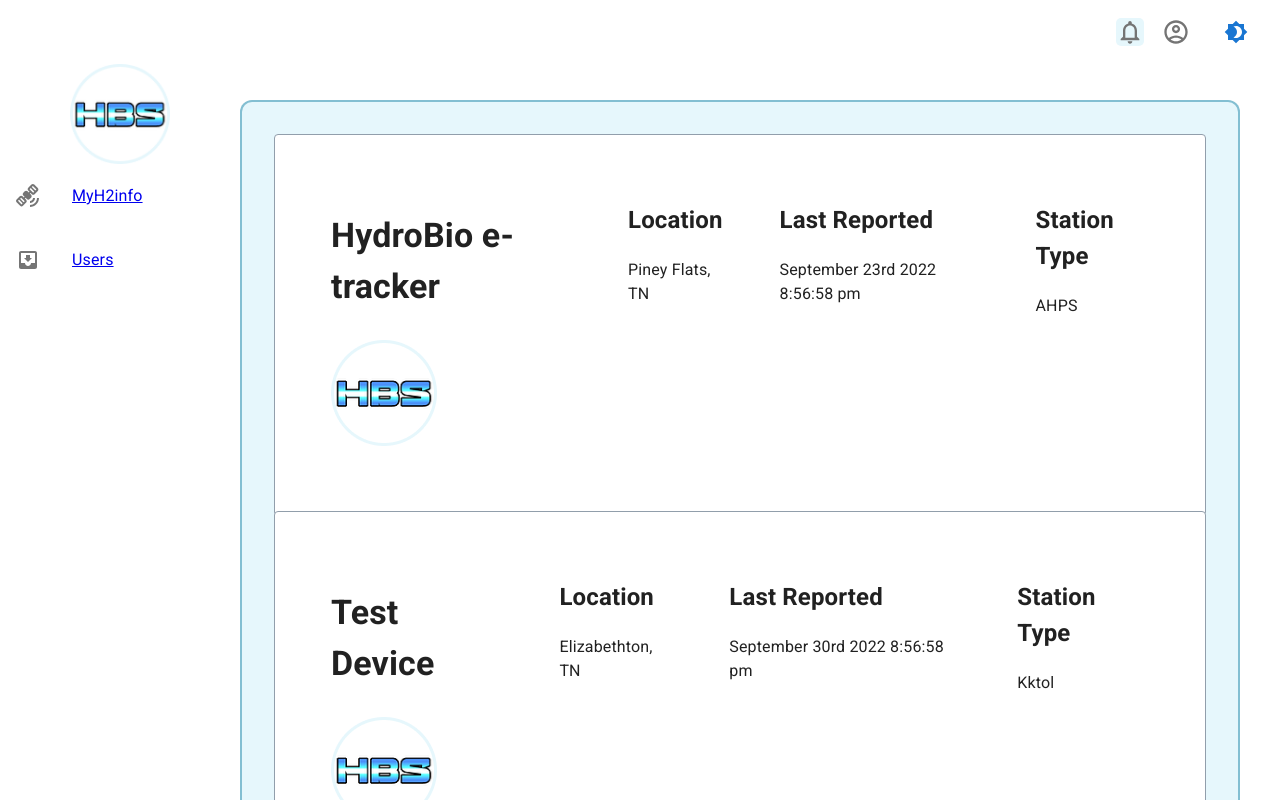
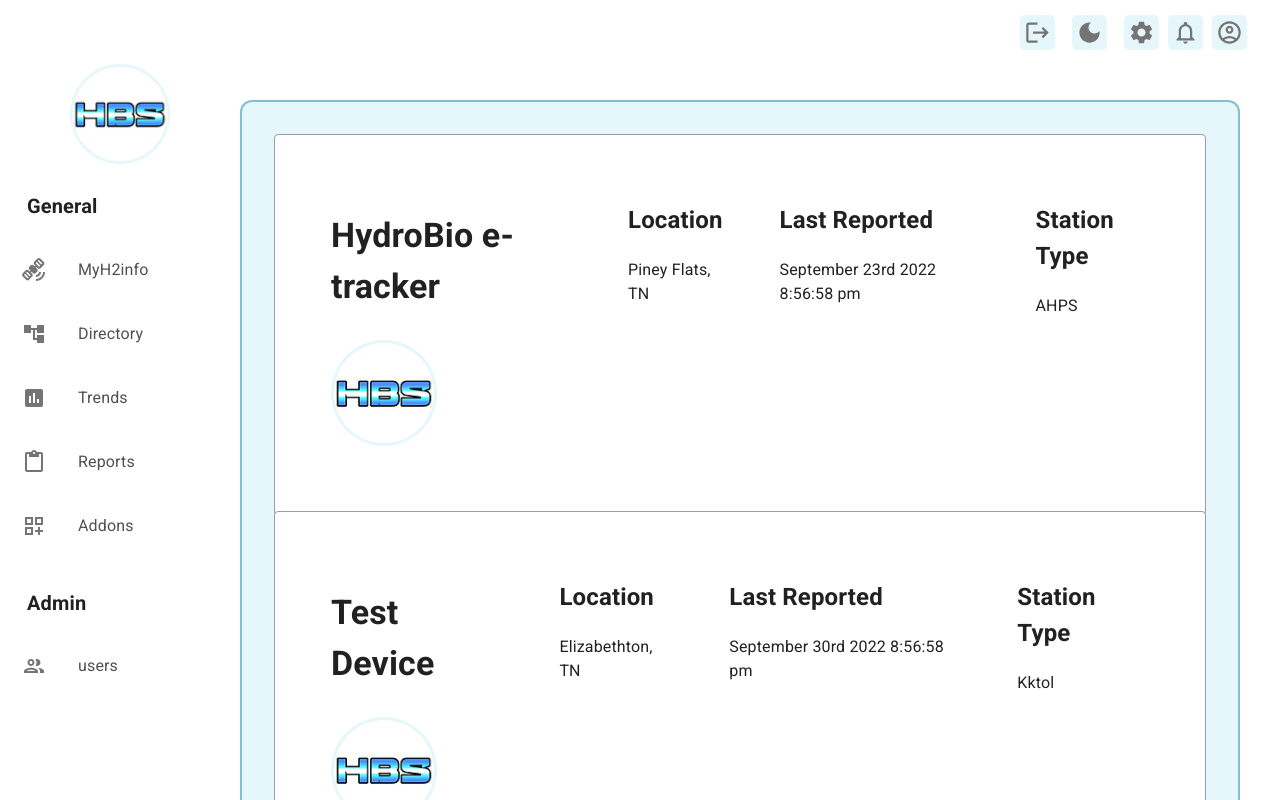
Before and after one commit to kpierc11/Dashboard_Demo, a React (Create React App) app in the folder app/: page / in a window 1280 px wide. Shown: the top 800 px of the page. Built offline with nearby package versions, Linux system fonts and the light colour scheme.

Commit message:
updates to sidebar and top bar and navigation routes.

```diff
--- a/app/src/components/navigationDrawer/NavigationDrawer.tsx
+++ b/app/src/components/navigationDrawer/NavigationDrawer.tsx
@@ -3,7 +3,6 @@ import Box from "@mui/material/Box";
 import CssBaseline from "@mui/material/CssBaseline";
 import Drawer from "@mui/material/Drawer";
 import IconButton from "@mui/material/IconButton";
-import InboxIcon from "@mui/icons-material/MoveToInbox";
 import List from "@mui/material/List";
 import ListItem from "@mui/material/ListItem";
 import ListItemButton from "@mui/material/ListItemButton";
@@ -22,6 +21,14 @@ import NotificationsNoneOutlinedIcon from "@mui/icons-material/NotificationsNone
 import { createTheme } from "@mui/material/styles";
 import Brightness4Icon from "@mui/icons-material/Brightness4";
 import Brightness7Icon from "@mui/icons-material/Brightness7";
+import AccountTree from "@mui/icons-material/AccountTree";
+import AssessmentIcon from "@mui/icons-material/Assessment";
+import ContentPasteOutlinedIcon from "@mui/icons-material/ContentPasteOutlined";
+import DashboardCustomizeOutlinedIcon from "@mui/icons-material/DashboardCustomizeOutlined";
+import PeopleOutlinedIcon from "@mui/icons-material/PeopleOutlined";
+import LogoutIcon from "@mui/icons-material/Logout";
+import SettingsIcon from "@mui/icons-material/Settings";
+import DarkModeIcon from '@mui/icons-material/DarkMode';
 
 const drawerWidth = 240;
 const ColorModeContext = createContext({ toggleColorMode: () => {} });
@@ -83,10 +90,11 @@ export default function NavigationDrawer(props: Props) {
           alt="hydrobioscience logo"
         ></img>
       </Box>
+      <h1 style={{ paddingLeft: 27, marginTop: 27, fontSize: 20 }}>General</h1>
       <List>
-        <a href="/">
+        <a className={"sidebar-link"} href="/">
           <ListItem key={1} disablePadding>
-            <ListItemButton>
+            <ListItemButton sx={{ paddingLeft: "22px" }}>
               <ListItemIcon>
                 <SatelliteAltIcon />
               </ListItemIcon>
@@ -96,13 +104,62 @@ export default function NavigationDrawer(props: Props) {
         </a>
       </List>
       <List>
-        <a href="/users">
+        <a className={"sidebar-link"} href="/users">
           <ListItem key={2} disablePadding>
-            <ListItemButton>
+            <ListItemButton sx={{ paddingLeft: "22px" }}>
               <ListItemIcon>
-                <InboxIcon />
+                <AccountTree />
               </ListItemIcon>
-              <ListItemText primary={"Users"} />
+              <ListItemText primary={"Directory"} />
+            </ListItemButton>
+          </ListItem>
+        </a>
+      </List>
+      <List>
+        <a className={"sidebar-link"} href="/">
+          <ListItem key={1} disablePadding>
+            <ListItemButton sx={{ paddingLeft: "22px" }}>
+              <ListItemIcon>
+                <AssessmentIcon />
+              </ListItemIcon>
+              <ListItemText primary={"Trends"} />
+            </ListItemButton>
+          </ListItem>
+        </a>
+      </List>
+      <List>
+        <a className={"sidebar-link"} href="/users">
+          <ListItem key={2} disablePadding>
+            <ListItemButton sx={{ paddingLeft: "22px" }}>
+              <ListItemIcon>
+                <ContentPasteOutlinedIcon />
+              </ListItemIcon>
+              <ListItemText primary={"Reports"} />
+            </ListItemButton>
+          </ListItem>
+        </a>
+      </List>
+      <List>
+        <a className={"sidebar-link"} href="/users">
+          <ListItem key={2} disablePadding>
+            <ListItemButton sx={{ paddingLeft: "22px" }}>
+              <ListItemIcon>
+                <DashboardCustomizeOutlinedIcon className={"sidebar-icon"} />
+              </ListItemIcon>
+              <ListItemText primary={"Addons"} />
+            </ListItemButton>
+          </ListItem>
+        </a>
+      </List>
+      <h1 style={{ paddingLeft: 27, marginTop: 30, fontSize: 20 }}>Admin</h1>
+      <List>
+        <a className={"sidebar-link"} href="/users">
+          <ListItem key={1} disablePadding>
+            <ListItemButton sx={{ paddingLeft: "22px" }}>
+              <ListItemIcon>
+                <PeopleOutlinedIcon />
+              </ListItemIcon>
+              <ListItemText primary={"users"} />
             </ListItemButton>
           </ListItem>
         </a>
@@ -138,35 +195,34 @@ export default function NavigationDrawer(props: Props) {
               >
                 <MenuIcon />
               </IconButton>
-              <NotificationsNoneOutlinedIcon
-                sx={{
-                  fontSize: 28,
-                  color: "#747474",
-                  justifyContent: "flex-end",
-                  backgroundColor: "#E6F7FC",
-                  borderRadius: "5px",
-                }}
-              ></NotificationsNoneOutlinedIcon>
-              <Button onClick={colorMode.toggleColorMode}>
-                <AccountCircleOutlinedIcon
-                  sx={{
-                    fontSize: 28,
-                    color: "#747474",
-                    justifyContent: "flex-end",
-                  }}
-                ></AccountCircleOutlinedIcon>
-              </Button>
+              <LogoutIcon
+                className={"topbar-icon"}
+                fontSize={"large"}
+              ></LogoutIcon>
               <IconButton
-                sx={{ ml: 1 }}
                 onClick={colorMode.toggleColorMode}
                 color="inherit"
+                className={"topbar-button"}
               >
                 {theme.palette.mode === "dark" ? (
-                  <Brightness7Icon color="primary" />
+                  <Brightness4Icon  className={"topbar-icon"} fontSize={"large"}  />
                 ) : (
-                  <Brightness4Icon color="primary" />
+                  <DarkModeIcon className={"topbar-icon"} fontSize={"large"} />
+
                 )}
               </IconButton>
+              <SettingsIcon
+                className={"topbar-icon"}
+                fontSize={"large"}
+              ></SettingsIcon>
+              <NotificationsNoneOutlinedIcon
+                className={"topbar-icon"}
+                fontSize={"large"}
+              ></NotificationsNoneOutlinedIcon>
+              <AccountCircleOutlinedIcon
+                className={"topbar-icon"}
+                fontSize={"large"}
+              ></AccountCircleOutlinedIcon>
             </Toolbar>
           </AppBar>
           <Box
--- a/app/src/components/navigationDrawer/navigationDrawer.css
+++ b/app/src/components/navigationDrawer/navigationDrawer.css
@@ -1,12 +1,33 @@
 .blue-background {
-    background-color:#E6F7FC;
-    border: 2px solid #83BFD2;
-    border-radius:12px;
-    min-height: calc(-100px + 100vh);
-    height:fit-content;
-    margin-top:100px;
-    margin-right:40px;
-    border-bottom:0;
-    border-bottom-right-radius: 0;
-    border-bottom-left-radius:0;
+  background-color: #e6f7fc;
+  border: 2px solid #83bfd2;
+  border-radius: 12px;
+  min-height: calc(-100px + 100vh);
+  height: fit-content;
+  margin-top: 100px;
+  margin-right: 40px;
+  border-bottom: 0;
+  border-bottom-right-radius: 0;
+  border-bottom-left-radius: 0;
 }
+
+.topbar-icon {
+  font-size: 28;
+  color: #747474;
+  justify-content: flex-end;
+  background-color: #e6f7fc;
+  border-radius: 5px;
+  padding: 4px;
+  margin-right: 9px;
+}
+
+.topbar-button:hover {
+  background-color: unset !important;
+}
+
+.sidebar-link {
+  text-decoration: none;
+  color: #505050;
+  opacity: 100%;
+  font-size: 18px;
+}
```
Also changed, not shown: app/src/components/navigationDrawer/Card.tsx (deleted, +0 -41 lines), app/src/navigation/Navigation.tsx (+8 -15 lines), package.json (deleted, +0 -9 lines), 2 other files (tests, documents, lock files or other folders).
